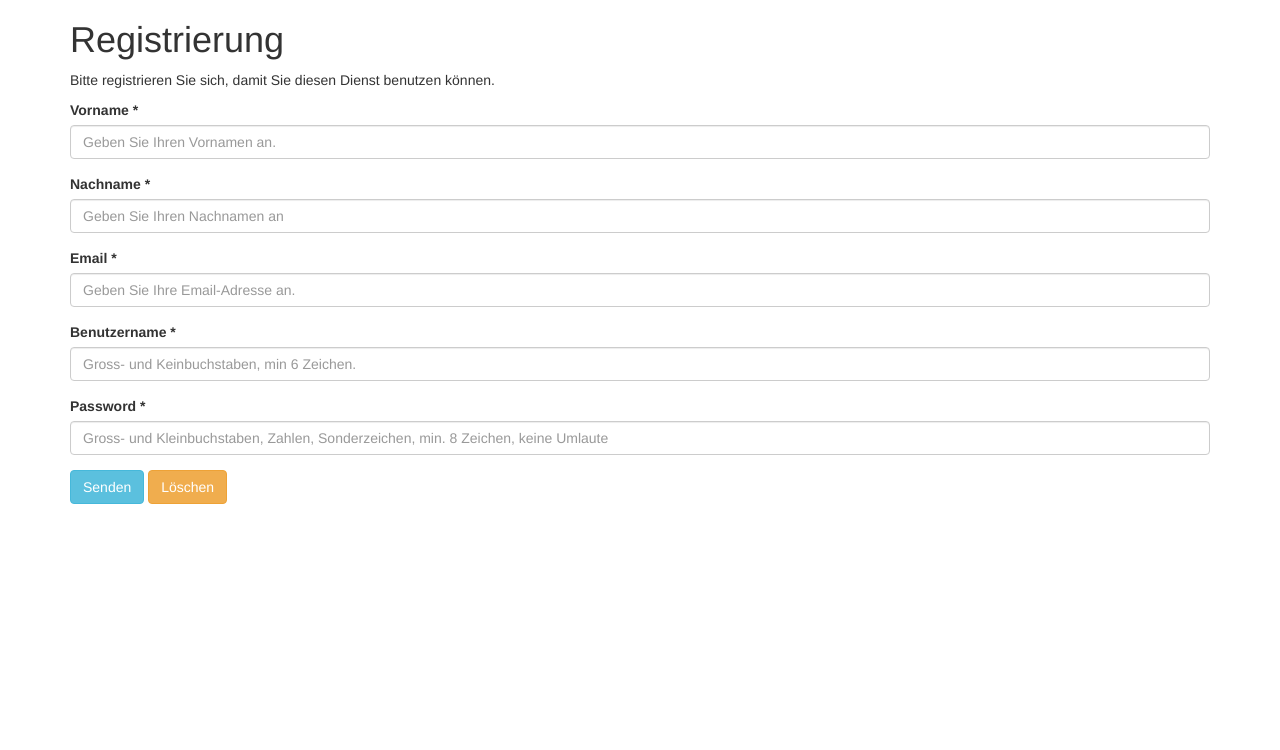
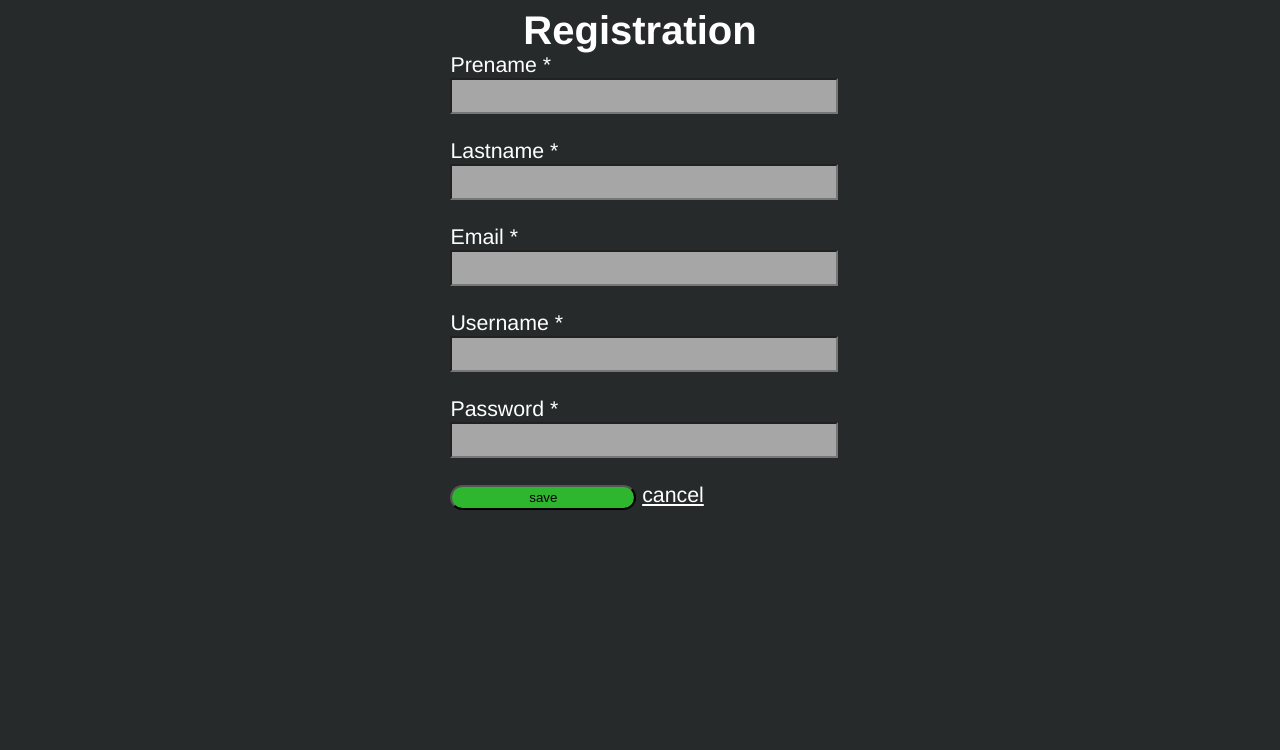
Before and after one commit to Dokunet/morningHelper, a PHP site: page /Presentation/registration.php in a window 1280 px wide. Shown: the top 750 px of the page. Before the commit the page ends 504 px from the top, so only its background shows below. Run offline with PHP 8.4, Linux system fonts and the light colour scheme; some libraries are stand-ins or nearby versions.

Commit message:
last commit for school

```diff
--- a/ApiCalls/commuteApi.php
+++ b/ApiCalls/commuteApi.php
@@ -1,12 +1,11 @@
 <?php
 function getConnection($start, $destination, $time)
 {
-	//an API is being called where with the parameters $start, $destination and $time a early connection is being sorted out
+    //an API is being called where with the parameters $start, $destination and $time a early connection is being sorted out
     if (isset($start, $destination, $time) && $start != "" && $destination != "") {
         $response = file_get_contents('http://fahrplan.search.ch/api/route.json?from=' . urlencode($start) . '&to=' . urlencode($destination) . '&time=' . urlencode(substr_replace($time, "", 5, 3)) . '&time_type=arrival');
         //the response is being json decoded and send back to whoever called the function
         $response = json_decode($response, true);
-            return $response;
-
+        return $response;
     }
 }
--- a/ApiCalls/weatherApi.php
+++ b/ApiCalls/weatherApi.php
@@ -3,7 +3,7 @@
 //An api is called where the current weather of the place where the user will start his voyage, is returned
 function getWeather($location)
 {
-  $response = file_get_contents('https://api.openweathermap.org/data/2.5/weather?q='.urlencode($location).',ch&APPID=3a95d22b951e96c55466e350c346af5c');
+  $response = file_get_contents('https://api.openweathermap.org/data/2.5/weather?q=' . urlencode($location) . ',ch&APPID=3a95d22b951e96c55466e350c346af5c');
   $response = json_decode($response, true);
   // because not everything of the response is used only some attributes are sorted out and saved to the $weather variable.
   $weather = [$response['weather'][0]['description'], $response['main']['temp'] - 272];
--- a/Business/dateManager.php
+++ b/Business/dateManager.php
@@ -4,6 +4,6 @@ $current_date = date('Y-m-d');
 $date = strtotime($current_date);
 $weekdays = [];
 //every date and day is being saved in the $weekdays to later being set to frontend
-for ($i=0; $i<7; $i++){
-    $weekdays += [date('l', strtotime("+$i day",$date)) =>date('d-m-Y', strtotime("+$i day",$date))];
+for ($i = 0; $i < 7; $i++) {
+    $weekdays += [date('l', strtotime("+$i day", $date)) => date('d-m-Y', strtotime("+$i day", $date))];
 }
--- a/Business/logout.php
+++ b/Business/logout.php
@@ -15,4 +15,3 @@ if (ini_get("session.use_cookies")) {
 session_destroy();
 //the User is being redirected to the Login Page
 header("Location: ../index.php");
-?>
--- a/Persistence/dbconnector.inc.php
+++ b/Persistence/dbconnector.inc.php
@@ -5,4 +5,3 @@ $mysqli = new mysqli('localhost', 'user', 'P@ssw0rd', 'morningHelper');
 if ($mysqli->connect_error) {
     die('Connect Error (' . $mysqli->connect_errno . ') ' . $mysqli->connect_error);
 }
-?>
--- a/Persistence/userdao.php
+++ b/Persistence/userdao.php
@@ -25,6 +25,6 @@ $userid = $_SESSION['uid'];
 //the function above is called a query and the userid are being send to the function, the query asks for the user table
 list($user) = selectFromDB("SELECT * FROM users WHERE id =?", $userid);
 //a second call is being made but this time the Connections and their day and time are being selected
-$usermodel = selectFromDB("SELECT * FROM usermodel WHERE userid =?", $user["id"] );
+$usermodel = selectFromDB("SELECT * FROM usermodel WHERE userid =?", $user["id"]);
 
 global $usermodel;
--- a/Persistence/writeUserModelData.php
+++ b/Persistence/writeUserModelData.php
@@ -34,7 +34,7 @@ function updateData($query, $weekday, $time, $start, $destination, $userid)
     }
 }
 
-    // a function which has all the parameter which are contained in the usermodel tables, the function is explictly for the inserting of existing database tables
+// a function which has all the parameter which are contained in the usermodel tables, the function is explictly for the inserting of existing database tables
 function writeData($query, $weekday, $time, $start, $destination, $userid)
 {
     //including msqli so a database connection can be established
@@ -75,7 +75,7 @@ for ($i = 0; $i < 21; $i += 3) {
     //the weekdays are only seven which is why the steps of 3 is being divded by 3 so an iteration of the weekdays is also passible
     $weekday = $i / 3;
     //a select statment is bein written so the connection of a day of the corresponding user is being returned
-    $usermodel1 = selectFromDB("SELECT * FROM usermodel WHERE day= '".$weekdays[$weekday]."' AND userid=?", $userid);
+    $usermodel1 = selectFromDB("SELECT * FROM usermodel WHERE day= '" . $weekdays[$weekday] . "' AND userid=?", $userid);
     // if the user has already given a connection on this day, is being updated, regardlesslay if he has the same values
     if ($usermodel1 != null) {
         updateData("UPDATE usermodel SET day=?, time=?, start=?, destination=?, userid=? WHERE day=? AND userid=?", $weekdays[$weekday], $databaseParameter[$i + 2], $databaseParameter[$i],  $databaseParameter[$i + 1], $userid);
--- a/Presentation/editView.php
+++ b/Presentation/editView.php
@@ -16,7 +16,7 @@ function dokumentComposer($day, $type, $usermodel)
                 return $singlemodel[$type];
             }
         }
-    } else{
+    } else {
         return "";
     }
 }
@@ -28,6 +28,7 @@ function dokumentComposer($day, $type, $usermodel)
     <title>Edit</title>
     <link rel="stylesheet" href="../style/style.css">
 </head>
+
 <body>
     <div id="list5">
         <form action="../Persistence/writeUserModelData.php" method="POST" target="_self">
--- a/Presentation/main.php
+++ b/Presentation/main.php
@@ -22,7 +22,7 @@
   function weatherComposer($currentDay, $day)
   {
     //checking if the the given date is the todays date, because the api doesnt provide data about weather predictions
-    if (date('l') == $currentDay && !$day['start']==null) {
+    if (date('l') == $currentDay && !$day['start'] == null) {
       $weather = getWeather($day['start']);
       //the temperatur and weather alongside the output of another function where the clothing recommendations are given, are being returned
       return $weather[0] . " " . $weather[1] . "<br> <br>" . getClothingRecommendation($weather[1]);
--- a/Presentation/registration.php
+++ b/Presentation/registration.php
@@ -7,7 +7,7 @@ $firstname = $lastname = $email = $username = '';
 //allowing only the post methods to be processes
 if ($_SERVER['REQUEST_METHOD'] == "POST") {
 
-// validating all user inputs
+    // validating all user inputs
     if (isset($_POST['firstname'])) {
         $firstname = trim(htmlspecialchars($_POST['firstname']));
 
@@ -87,26 +87,14 @@ if ($_SERVER['REQUEST_METHOD'] == "POST") {
     <meta http-equiv="X-UA-Compatible" content="IE=edge">
     <meta name="viewport" content="width=device-width, initial-scale=1">
     <title>Registrierung</title>
-
-    <!-- Bootstrap -->
-    <link rel="stylesheet" href="https://maxcdn.bootstrapcdn.com/bootstrap/3.3.5/css/bootstrap.min.css">
-    <link rel="stylesheet" href="https://maxcdn.bootstrapcdn.com/font-awesome/4.4.0/css/font-awesome.min.css">
-
-    <!-- HTML5 Shim and Respond.js IE8 support of HTML5 elements and media queries -->
-    <!-- WARNING: Respond.js doesn't work if you view the page via file:// -->
-    <!--[if lt IE 9]>
-    <script src="https://oss.maxcdn.com/libs/html5shiv/3.7.2/html5shiv.js"></script>
-    <script src="https://oss.maxcdn.com/libs/respond.js/1.4.2/respond.min.js"></script>
-    <![endif]-->
+    <link rel='stylesheet' href='../style/style.css'>
 </head>
 
 <body>
 
-    <div class="container">
-        <h1>Registrierung</h1>
-        <p>
-            Bitte registrieren Sie sich, damit Sie diesen Dienst benutzen können.
-        </p>
+    <div class="loginform">
+        <h1>Registration</h1>
+
         <?php
         // Ausgabe der Fehlermeldungen
         if (!empty($error)) {
@@ -117,39 +105,41 @@ if ($_SERVER['REQUEST_METHOD'] == "POST") {
         ?>
         <form action="" method="post">
             <!-- vorname -->
-            <div class="form-group">
-                <label for="firstname">Vorname *</label>
-                <input type="text" name="firstname" class="form-control" id="firstname" value="<?php echo $firstname ?>" placeholder="Geben Sie Ihren Vornamen an." maxlength="30" required="true">
-            </div>
+
+            <label for="firstname">Prename *</label>
+            <input type="text" name="firstname" class="form-control" value="<?php echo $firstname ?>" maxlength="30" required="true">
+
             <!-- nachname -->
-            <div class="form-group">
-                <label for="lastname">Nachname *</label>
-                <input type="text" name="lastname" class="form-control" id="lastname" value="<?php echo $lastname ?>" placeholder="Geben Sie Ihren Nachnamen an" maxlength="30" required="true">
-            </div>
+            <br>
+            <br>
+            <label for="lastname">Lastname *</label>
+            <input type="text" name="lastname" class="form-control" value="<?php echo $lastname ?>"  maxlength="30" required="true">
+
             <!-- email -->
-            <div class="form-group">
-                <label for="email">Email *</label>
-                <input type="email" name="email" class="form-control" id="email" value="<?php echo $email ?>" placeholder="Geben Sie Ihre Email-Adresse an." maxlength="100" required="true">
-            </div>
+
+            <br>
+            <br>
+            <label for="email">Email *</label>
+            <input type="email" name="email" class="form-control" value="<?php echo $email ?>"  maxlength="100" required="true">
+
             <!-- benutzername -->
-            <div class="form-group">
-                <label for="username">Benutzername *</label>
-                <input type="text" name="username" class="form-control" id="username" value="<?php echo $username ?>" placeholder="Gross- und Keinbuchstaben, min 6 Zeichen." pattern="(?=.*[a-z])(?=.*[A-Z])[a-zA-Z]{6,}" title="Gross- und Keinbuchstaben, min 6 Zeichen." maxlength="30" required="true">
-            </div>
+            <br>
+            <br>
+            <label for="username">Username *</label>
+            <input type="text" name="username" class="form-control" value="<?php echo $username ?>"  pattern="(?=.*[a-z])(?=.*[A-Z])[a-zA-Z]{6,}" title="Gross- und Keinbuchstaben, min 6 Zeichen." maxlength="30" required="true">
+
             <!-- password -->
-            <div class="form-group">
-                <label for="password">Password *</label>
-                <input type="password" name="password" class="form-control" id="password" placeholder="Gross- und Kleinbuchstaben, Zahlen, Sonderzeichen, min. 8 Zeichen, keine Umlaute" pattern="(?=^.{8,}$)((?=.*\d+)(?=.*\W+))(?![.\n])(?=.*[A-Z])(?=.*[a-z]).*$" title="mindestens einen Gross-, einen Kleinbuchstaben, eine Zahl und ein Sonderzeichen, mindestens 8 Zeichen lang,keine Umlaute." maxlength="255" required="true">
-            </div>
-            <button type="submit" name="button" value="submit" class="btn btn-info">Senden</button>
-            <button type="reset" name="button" value="reset" class="btn btn-warning">Löschen</button>
+            <br>
+            <br>
+            <label for="password">Password *</label>
+            <input type="password" name="password" class="form-control" pattern="(?=^.{8,}$)((?=.*\d+)(?=.*\W+))(?![.\n])(?=.*[A-Z])(?=.*[a-z]).*$" title="mindestens einen Gross-, einen Kleinbuchstaben, eine Zahl und ein Sonderzeichen, mindestens 8 Zeichen lang,keine Umlaute." maxlength="255" required="true">
+            <br>
+            <br>
+            <button type="submit" name="button" value="submit" class="btn btn-info">save</button>
+            <a href="../index.php">cancel</a>
         </form>
     </div>
 
-    <!-- jQuery (necessary for Bootstrap's JavaScript plugins) -->
-    <script src="https://ajax.googleapis.com/ajax/libs/jquery/1.11.3/jquery.min.js"></script>
-    <!-- Include all compiled plugins (below), or include individual files as needed -->
-    <script src="https://maxcdn.bootstrapcdn.com/bootstrap/3.3.5/js/bootstrap.min.js"></script>
 </body>
 
 </html>
--- a/style/style.css
+++ b/style/style.css
@@ -137,6 +137,7 @@ a {
 
   .dropdown {
 	float: right;
+	margin-right: 5%;
   }
 
   .dropdown-content {
--- a/userdao.php
+++ b/userdao.php
@@ -18,7 +18,7 @@ function selectFromDB($query)
     }
 }
 
-list($user) = selectFromDB("SELECT * FROM users WHERE id =". $_SESSION['uid'].";");
+list($user) = selectFromDB("SELECT * FROM users WHERE id =" . $_SESSION['uid'] . ";");
 
 $usermodel = selectFromDB("SELECT * FROM usermodel WHERE userid = " . $user["id"] . ";");
 
```
Also changed, not shown: Backup stuff/backup.sql (+9 -9 lines), Business/clothes.php (+5 -6 lines), Presentation/changePassword.php (+9 -13 lines), index.php (+6 -5 lines), 3 other files. Lines whose indentation alone changed are shown as unchanged.
